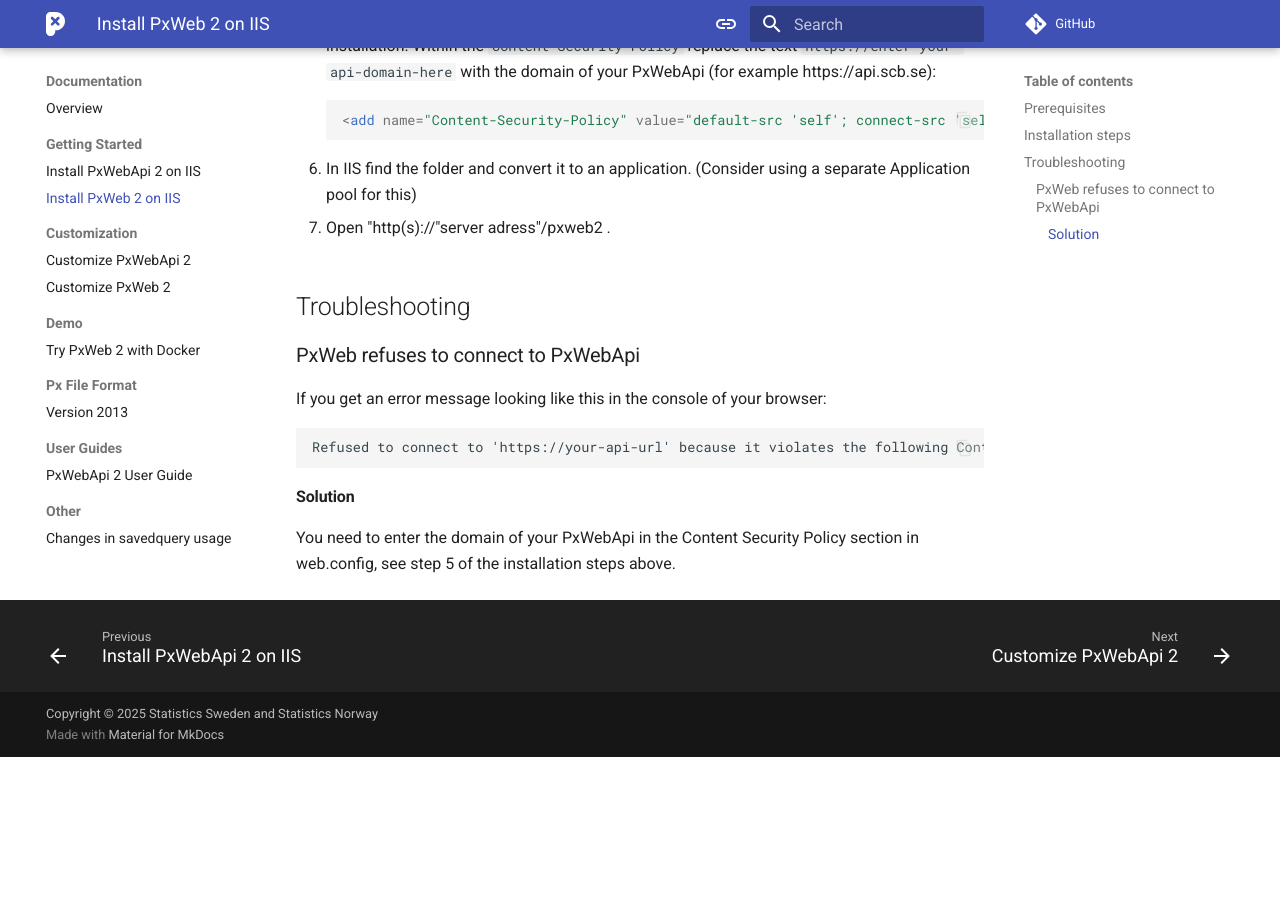
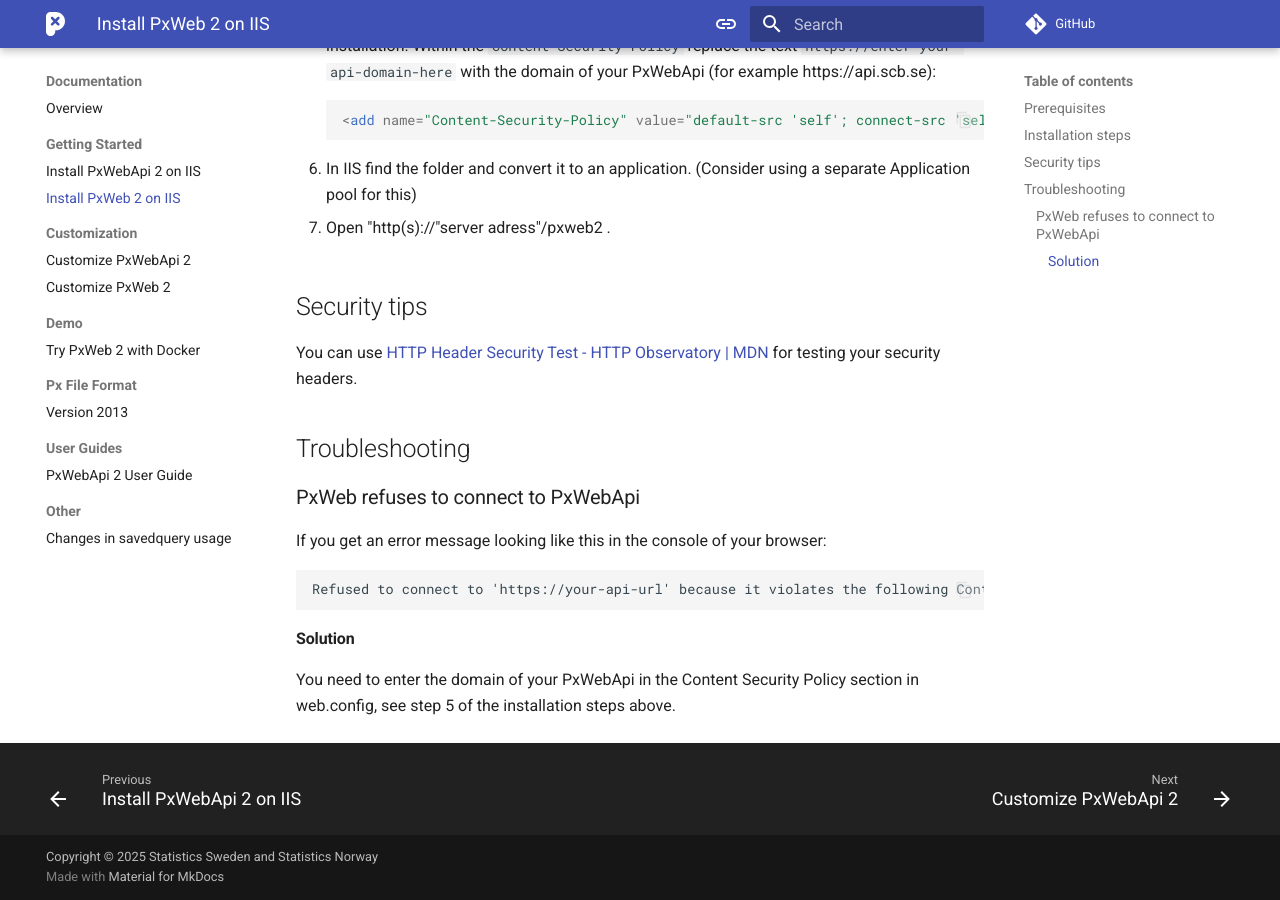
Before and after one commit to PxTools/pxtools.github.io, an MkDocs documentation site: the page built from docs/PxWeb2/documentation/installation-on-iis.md, in a window 1280 px wide and 900 px high, scrolled down 949 px. Built offline with MkDocs 1.6.1 and Material for MkDocs 9.7.7, drawn with Linux system fonts in a browser that asks for light colours; comment, search, counter and statistics services are not loaded; before the commit the page ends 1706 px from its top, so only the background shows below that.

Commit message:
Add security tips for HTTP header testing (#52)

```diff
--- a/docs/PxWeb2/documentation/installation-on-iis.md
+++ b/docs/PxWeb2/documentation/installation-on-iis.md
@@ -40,6 +40,10 @@
 
 1. Open "http(s)://"server adress"/pxweb2 .
 
+## Security tips
+
+You can use [HTTP Header Security Test - HTTP Observatory | MDN](https://developer.mozilla.org/en-US/observatory) for testing your security headers.
+
 ## Troubleshooting
 
 ### PxWeb refuses to connect to PxWebApi
```
